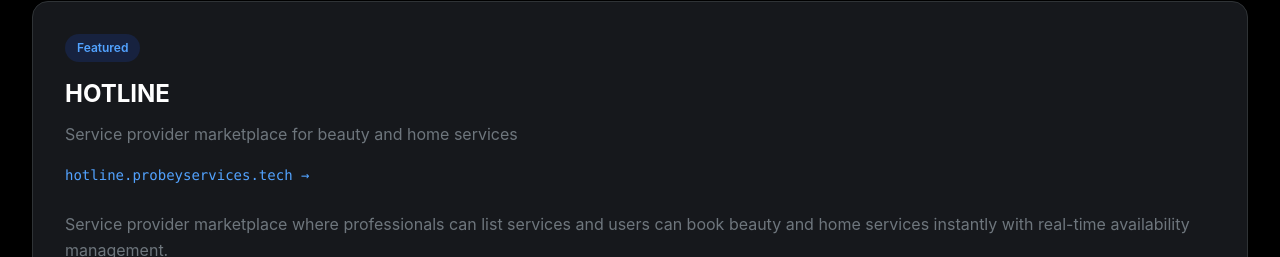
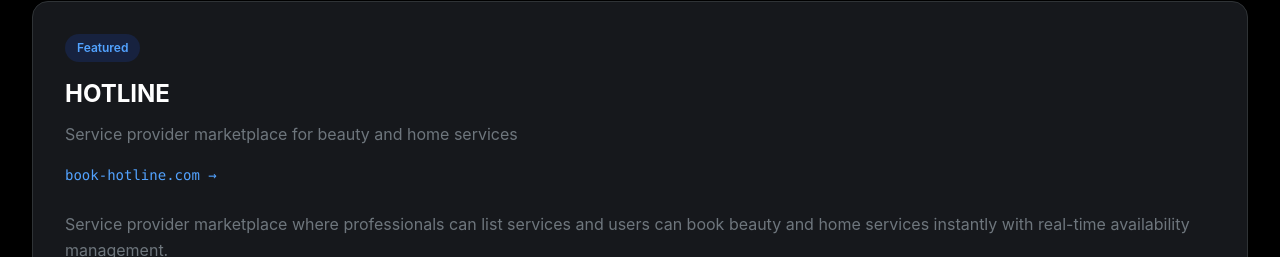
Before and after one commit to uvaishnasir/Portfolio, a React (Vite) app: page / in a window 1280 px wide. Shown: the part 4528-4785 px from the top of the page. Built offline with nearby package versions, Linux system fonts and the light colour scheme.

Commit message:
Update website URL for HOTLINE service

```diff
--- a/src/data/constants.js
+++ b/src/data/constants.js
@@ -274,7 +274,7 @@ export const projects = [
     id: 4,
     title: "HOTLINE",
     subtitle: "Service provider marketplace for beauty and home services",
-    website: "hotline.probeyservices.tech",
+    website: "book-hotline.com",
     link: "https://book-hotline.com",
     description:
       "Service provider marketplace where professionals can list services and users can book beauty and home services instantly with real-time availability management.",
```
